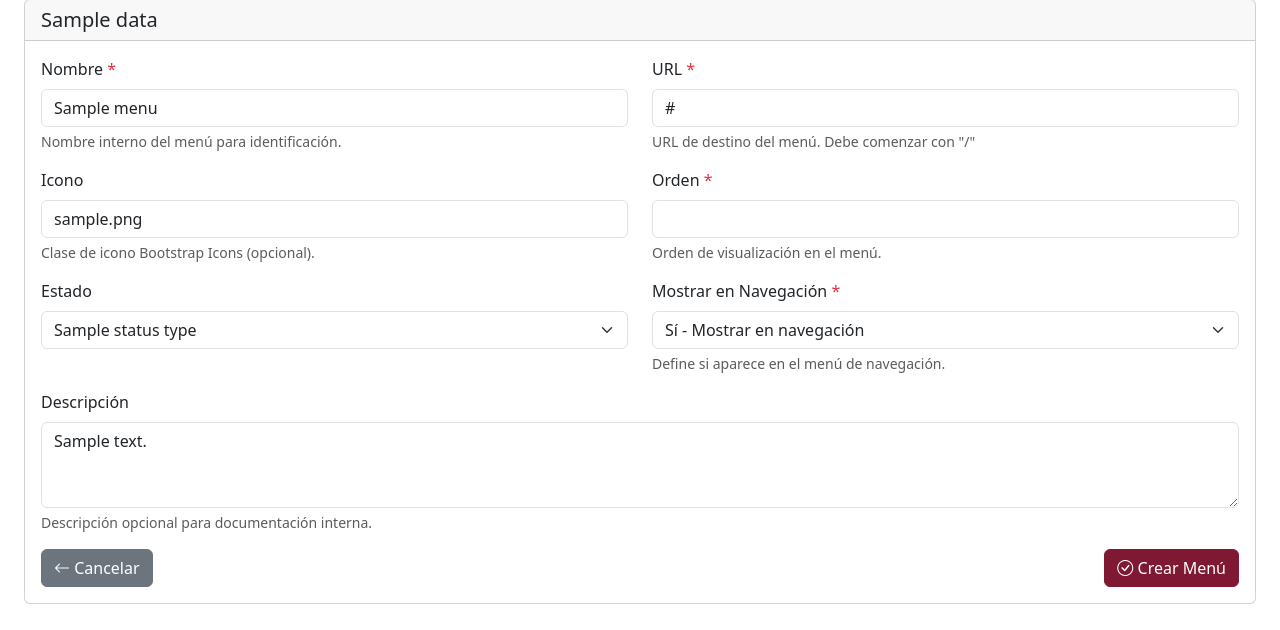
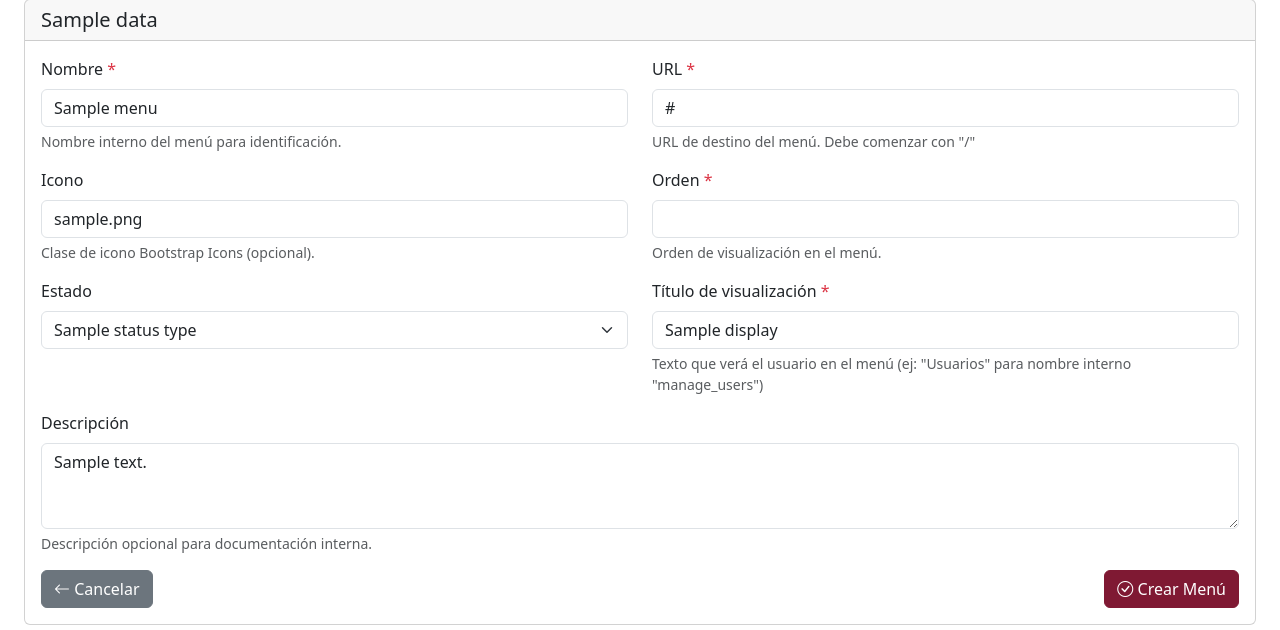
Before and after one commit to antonio-torres-castro/comercial-elroblev2, a PHP site: template setap/src/App/Views/menus/create.php in a window 1280 px wide. Shown: the part 170-800 px from the top of the page. Run offline with PHP 8.4, Linux system fonts and the light colour scheme; the template is opened without the code that fills it: most values are stand-ins (such as "Sample title", 1, 10 or a date in 2020); some libraries are stand-ins or nearby versions.

Commit message:
Cambios MinMax

```diff
--- a/setap/src/App/Views/menus/create.php
+++ b/setap/src/App/Views/menus/create.php
@@ -129,16 +129,11 @@
 
                                         <div class="col-md-6">
                                             <div class="mb-3">
-                                                <label for="display" class="form-label">Mostrar en Navegación <span class="text-danger">*</span></label>
-                                                <select class="form-select" id="display" name="display" required>
-                                                    <option value="1" <?php echo (($data['menu']['display'] ?? 1) == 1) ? 'selected' : ''; ?>>
-                                                        Sí - Mostrar en navegación
-                                                    </option>
-                                                    <option value="0" <?php echo (($data['menu']['display'] ?? 1) == 0) ? 'selected' : ''; ?>>
-                                                        No - Solo funcional
-                                                    </option>
-                                                </select>
-                                                <div class="form-text">Define si aparece en el menú de navegación.</div>
+                                                <label for="display" class="form-label">Título de visualización <span class="text-danger">*</span></label>
+                                                <input type="text" class="form-control" id="display" name="display"
+                                                       value="<?php echo htmlspecialchars($data['menu']['display'] ?? ''); ?>"
+                                                       required maxlength="150" placeholder="Ej: Usuarios, Clientes, Proyectos">
+                                                <div class="form-text">Texto que verá el usuario en el menú (ej: "Usuarios" para nombre interno "manage_users")</div>
                                             </div>
                                         </div>
                                     </div>
@@ -168,5 +163,56 @@
     </div>
 
     <script src="https://cdn.jsdelivr.net/npm/bootstrap@5.3.0/dist/js/bootstrap.bundle.min.js"></script>
+    <script>
+        // Auto-sugerir display basado en nombre
+        document.getElementById('nombre').addEventListener('input', function() {
+            const displayField = document.getElementById('display');
+
+            // Solo auto-sugerir si el campo display está vacío
+            if (!displayField.value.trim()) {
+                const nombre = this.value.trim();
+
+                // Generar sugerencia de display basada en el nombre
+                let sugerencia = '';
+                if (nombre) {
+                    // Convertir nombres comunes a display amigable
+                    const conversiones = {
+                        'manage_users': 'Usuarios',
+                        'manage_clients': 'Clientes',
+                        'manage_projects': 'Proyectos',
+                        'manage_tasks': 'Tareas',
+                        'manage_menus': 'Menús',
+                        'view_perfil': 'Mi Perfil',
+                        'manage_perfil': 'Editar Perfil'
+                    };
+
+                    sugerencia = conversiones[nombre] ||
+                                nombre.replace(/_/g, ' ')
+                                      .replace(/manage\s+/i, '')
+                                      .replace(/\b\w/g, l => l.toUpperCase());
+                }
+
+                displayField.value = sugerencia;
+            }
+        });
+
+        // Validación del formulario
+        document.querySelector('form').addEventListener('submit', function(e) {
+            const nombre = document.getElementById('nombre').value.trim();
+            const display = document.getElementById('display').value.trim();
+
+            if (!nombre) {
+                e.preventDefault();
+                alert('El nombre interno es requerido');
+                return;
+            }
+
+            if (!display) {
+                e.preventDefault();
+                alert('El título de visualización es requerido');
+                return;
+            }
+        });
+    </script>
 </body>
 </html>
--- a/setap/src/App/Views/perfil/edit.php
+++ b/setap/src/App/Views/perfil/edit.php
@@ -1,6 +1,5 @@
 <!DOCTYPE html>
 <html lang="es">
-
 <head>
     <meta charset="UTF-8">
     <meta name="viewport" content="width=device-width, initial-scale=1.0">
@@ -9,10 +8,8 @@
     <link href="https://cdn.jsdelivr.net/npm/bootstrap-icons@1.13.1/font/bootstrap-icons.css" rel="stylesheet">
     <link rel="stylesheet" href="/css/setap-theme.css">
 </head>
-
 <body>
     <?php
-
     use App\Helpers\Security; ?>
     <?php include __DIR__ . '/../layouts/navigation.php'; ?>
 
@@ -138,5 +135,4 @@
         });
     </script>
 </body>
-
 </html>
```
Also changed, not shown: setap/src/App/Views/menus/edit.php (+23 -10 lines). Lines whose indentation alone changed are shown as unchanged.
